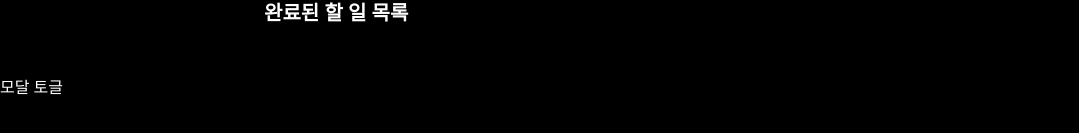
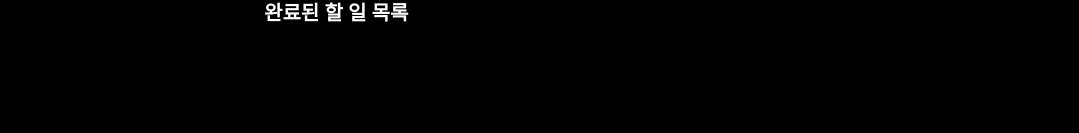
Before and after one commit to daybreaker42/react-todo, a React (Vite) app: page / in a window 1280 px wide. Shown: the part 353-486 px from the top of the page, without its empty margins (0-1079 px from the left). Built offline with nearby package versions, Linux system fonts and the light colour scheme.

Commit message:
모달토글 삭제

```diff
--- a/src/App.tsx
+++ b/src/App.tsx
@@ -274,13 +274,6 @@ function App() {
         </ul>
 
       </div>
-      <button onClick={() => {
-        if (modalRef.current?.open) {
-          closeModal();
-        } else {
-          openModal();
-        }
-      }}>모달 토글</button>
     </>
   )
 }
```
